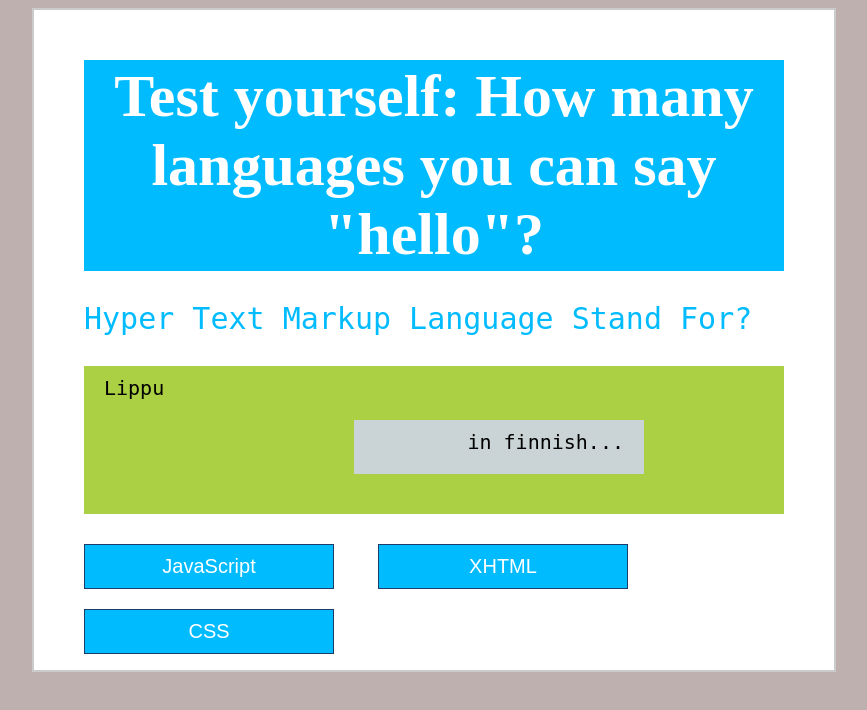
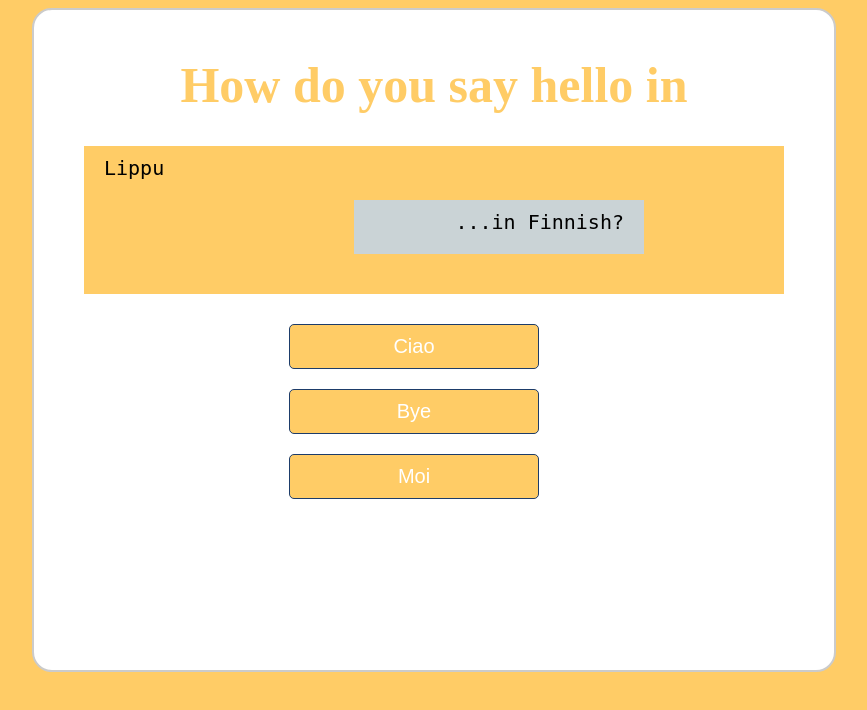
Before and after one commit to Riijohanna/JS-Quiz, a plain HTML site: page index.html in a window 1280 px wide. Shown: the whole page, without its empty margins (206-1073 px from the left). Drawn offline with Linux system fonts and the light colour scheme.

Commit message:
new version

```diff
--- a/commands.js
+++ b/commands.js
@@ -38,7 +38,7 @@ function askQuestion() {
     }
     else {
         // show question
-        var element = document.getElementById("question");
+        var element = document.getElementById("lang");
         element.innerHTML = quiz.getQuestionIndex().text;
 
         // show options
@@ -68,11 +68,11 @@ function showScores() {
 
 // creating questions
 var questions = [
-    new Question("Hyper Text Markup Language Stand For?", ["JavaScript", "XHTML","CSS", "HTML"], "HTML"),
-    new Question("Which language is used for styling web pages?", ["HTML", "JQuery", "CSS", "XML"], "CSS"),
-    new Question("Which is not a JavaScript Framework?", ["Python Script", "JQuery","Django", "NodeJS"], "Django"),
-    new Question("Which is used for Connect To Database?", ["PHP", "HTML", "JS", "All"], "PHP"),
-    new Question("Webdevtrick.com is about..", ["Web Design", "Graphic Design", "SEO & Development", "All"], "All")
+    new Question("...in Finnish?", ["Ciao", "Bye","Moi"], "Moi"),
+    new Question("...in Spanish?", ["Marhaba", "Hola", "Ahoj"], "Hola"),
+    new Question("...in Russian?", ["Zdravo", "Hujambo","Zdravstvuyte"], "Zdravstvuyte"),
+    new Question("...in Bengali?", ["God dag", "Namaskar", "Bonjour"], "Namaskar"),
+    new Question("...in Swahili", ["Hujambo", "Hallå", "Merhaba"], "Hujambo")
 ];
 
 // creating quiz
--- a/index.html
+++ b/index.html
@@ -8,11 +8,11 @@
 <body>
     <div class="base">
         <div id="quiz">
-            <h1>Test yourself: How many languages you can say "hello"?</h1>
-            <p id="question"></p>
+            <h1>How do you say hello in </h1>
+            <p id="question">
             <div id="flag">Lippu
-              <p id="lang">in finnish...</p>
-              </div>
+              <p id="lang"></p>
+              </div></p>
             <div class="buttons">
                 <button id="btn0"><span id="choice0"></span></button>
                 <button id="btn1"><span id="choice1"></span></button>
--- a/style.css
+++ b/style.css
@@ -1,8 +1,8 @@
 body {
-    background-color: #bfb0b0;
+    background-color: #ffcc66;
 }
-
-.base {
+/*Testing status*/
+.base {border-radius: 20px;
     width: 700px;
     height: 600px;
     margin: 0 auto;
@@ -14,16 +14,16 @@ body {
 
 .base h1 {
     font-family: "sans-serif";
-    background-color: #01BBFF;
-    font-size: 60px;
+  /*background-color: #01BBFF;*/
+    font-size: 50px;
     text-align: center;
-    color: #ffffff;
+    color: #ffcc66;
     padding: 2px 0px;
     margin-bottom: 20px;
 }
 
 #score {
-    color: #01BBFF;
+    color:  #ffcc66;
     text-align: center;
     font-size: 30px;
 }
@@ -31,12 +31,12 @@ body {
 .base #question {
     font-family: "monospace";
     font-size: 30px;
-    color: #01BBFF;
+    color:  #ffcc66;
 }
 .base #flag {
     font-family: "monospace";
     font-size: 20px;
-    background-color: #abd043;
+    background-color: #ffcc66;
     padding: 10px 20px 20px 20px;
     text-align: left;
 }
@@ -50,11 +50,15 @@ body {
     margin-left: 250px;
 }
 .buttons {
+  display: flex;
+   flex-direction: column;
+   align-items: center;
     margin-top: 20px;
+
 }
 
-#btn0, #btn1, #btn2 {
-    background-color: #01BBFF;
+#btn0, #btn1, #btn2 { border-radius: 5px;
+    background-color: #ffcc66;
     width: 250px;
     font-size: 20px;
     color: #fff;
@@ -65,7 +69,7 @@ body {
 
 #btn0:hover, #btn1:hover, #btn2:hover {
     cursor: pointer;
-    background-color: #01BBFF;
+    background-color:  #ffbb33;
 }
 
 #btn0:focus, #btn1:focus, #btn2:focus {
```
